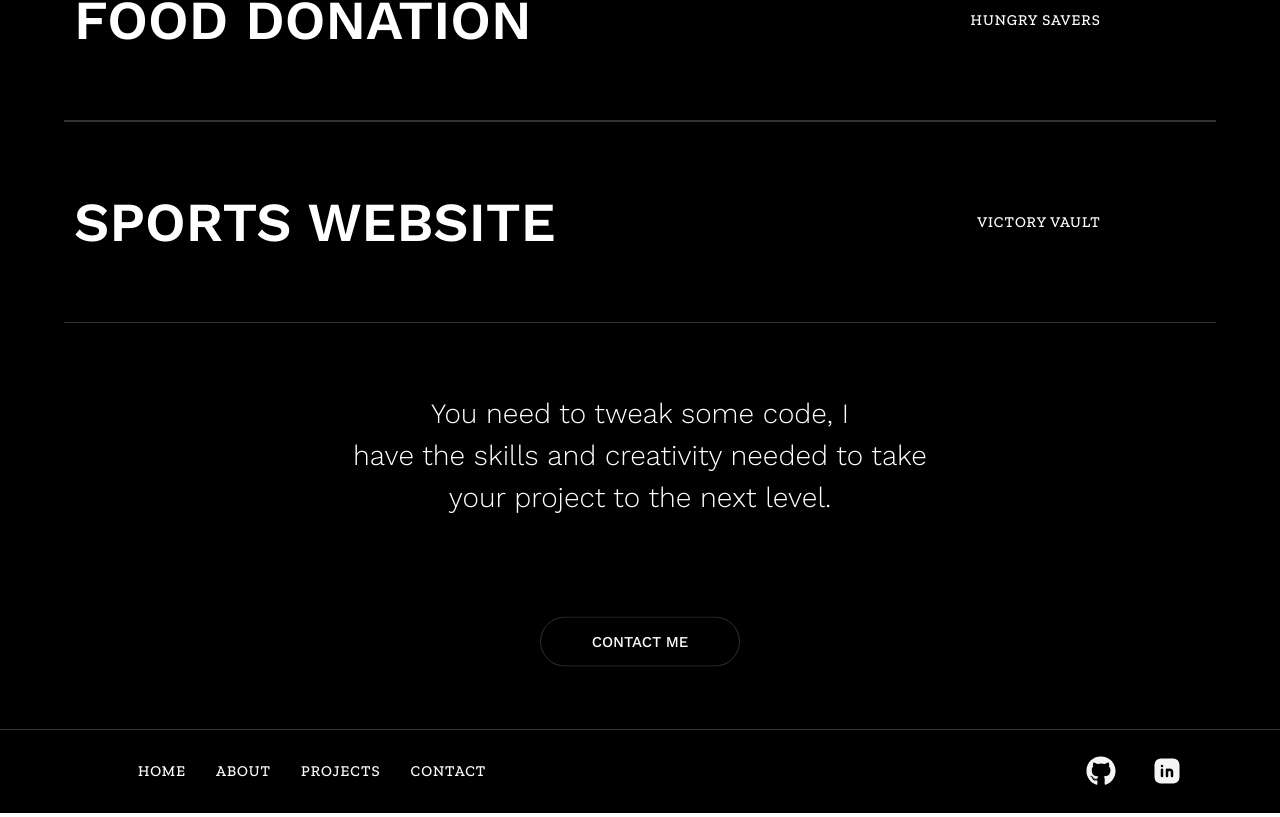
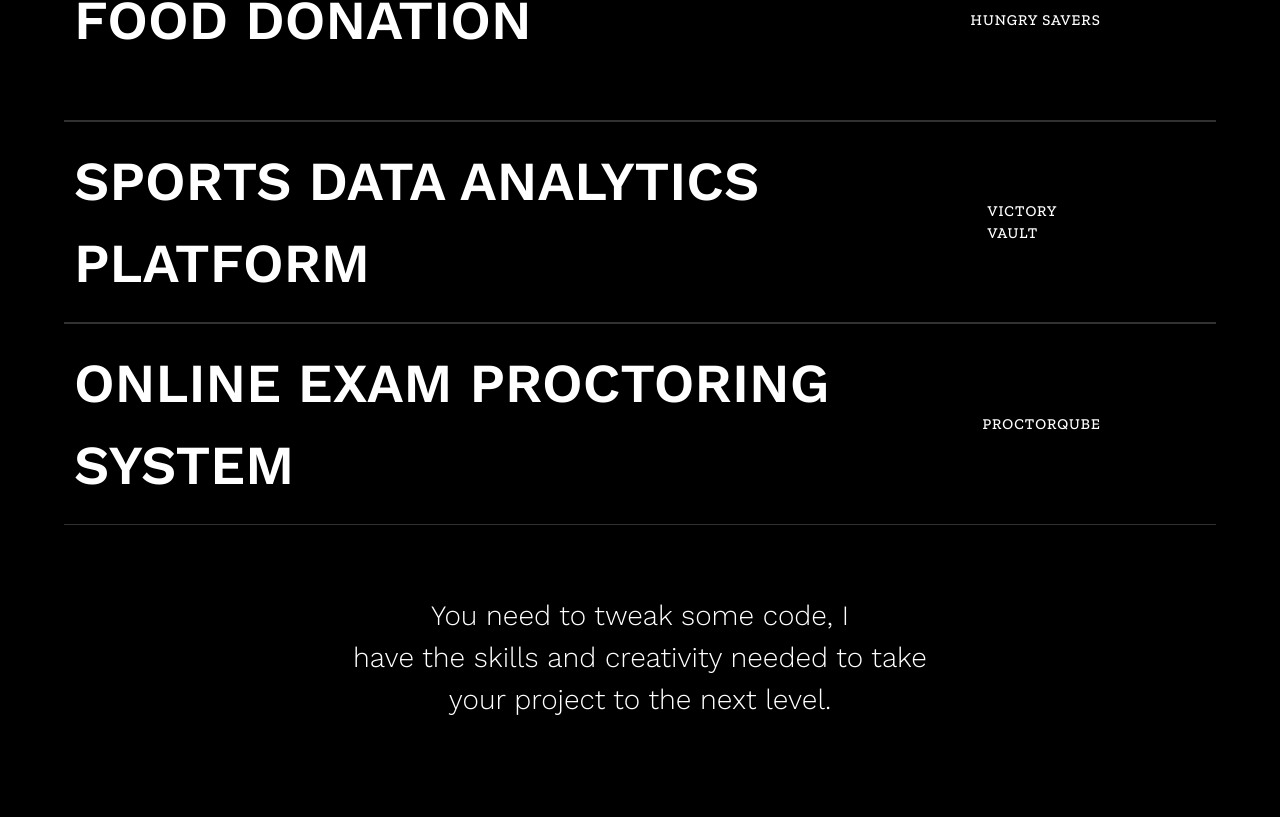
Before and after one commit to gangamahesh246/Portfolio, a React (Vite) app in the folder port-folio/: page / in a window 1280 px wide. Shown: the part 1883-2700 px from the top of the page. Built offline with nearby package versions, Linux system fonts and the light colour scheme; a web font is replaced by a local one.

Commit message:
adding new project

```diff
--- a/port-folio/src/port/intro.jsx
+++ b/port-folio/src/port/intro.jsx
@@ -173,7 +173,11 @@ const projects = [
     description: "Hungry Savers",
   },
   {
-    title: "Sports Website",
+    title: "Sports Data Analytics Platform",
     description: "Victory Vault"
+  },
+  {
+    title: " Online Exam Proctoring System",
+    description: "ProctorQube"
   }
 ]
--- a/port-folio/src/port/projects.jsx
+++ b/port-folio/src/port/projects.jsx
@@ -22,6 +22,11 @@ const Projects = () => {
       "project_img": "victory_vault.png",
       "project_name": "victory vault",
       "frameworks_i_used": "react.js, node.js, express.js, mongoDB."
+    },
+    {
+      "project_img": "proctorqube_main.png",
+      "project_name": "ProctorQube",
+      "frameworks_i_used": "react.js, node.js, express.js, mongoDB, websockets."
     }
   ]
   const proj_desc = [
@@ -35,6 +40,12 @@ const Projects = () => {
       "image": "stats.png",
       "description": "Victory Vault, is a web-based sports statistics platform that provides users with structured insights into various sports, similar to Crex but with a focused selection of multiple sports, like cricket, Kabaddi, Badminton, and Volleyball etc. The platform integrates a database-driven architecture, showcasing fixtures, match results, and player statistics dynamically.",
       "tech_stack": "My technical expertise includes React.js, Node.js, Express.js, MongoDB, Aggregations, API Integration, and Framer Motion for animations. I am continuously exploring new technologies to enhance my skill set and build innovative solutions."
+    },
+    {
+      "id": 3,
+      "image": "proctorqube.png",
+      "description": "ProctorQube is a secure online examination and evaluate exams seamlessly. It provides separate admin and student panels with features like exam creation, real-time monitoring via webcam and screen recording, violation detection (face recognition, eye tracking, and restricted action logging), and automated result evaluation with analytics.",
+      "tech_stack": "My technical expertise includes React.js, Redux, Tailwind CSS, Chart.js, face-api.js, Node.js, Express.js, MongoDB, Socket.IO.`"
     }
   ]
 
```
Also changed, not shown: port-folio/public/proctorqube.png (added), port-folio/public/proctorqube_main.png (added).
